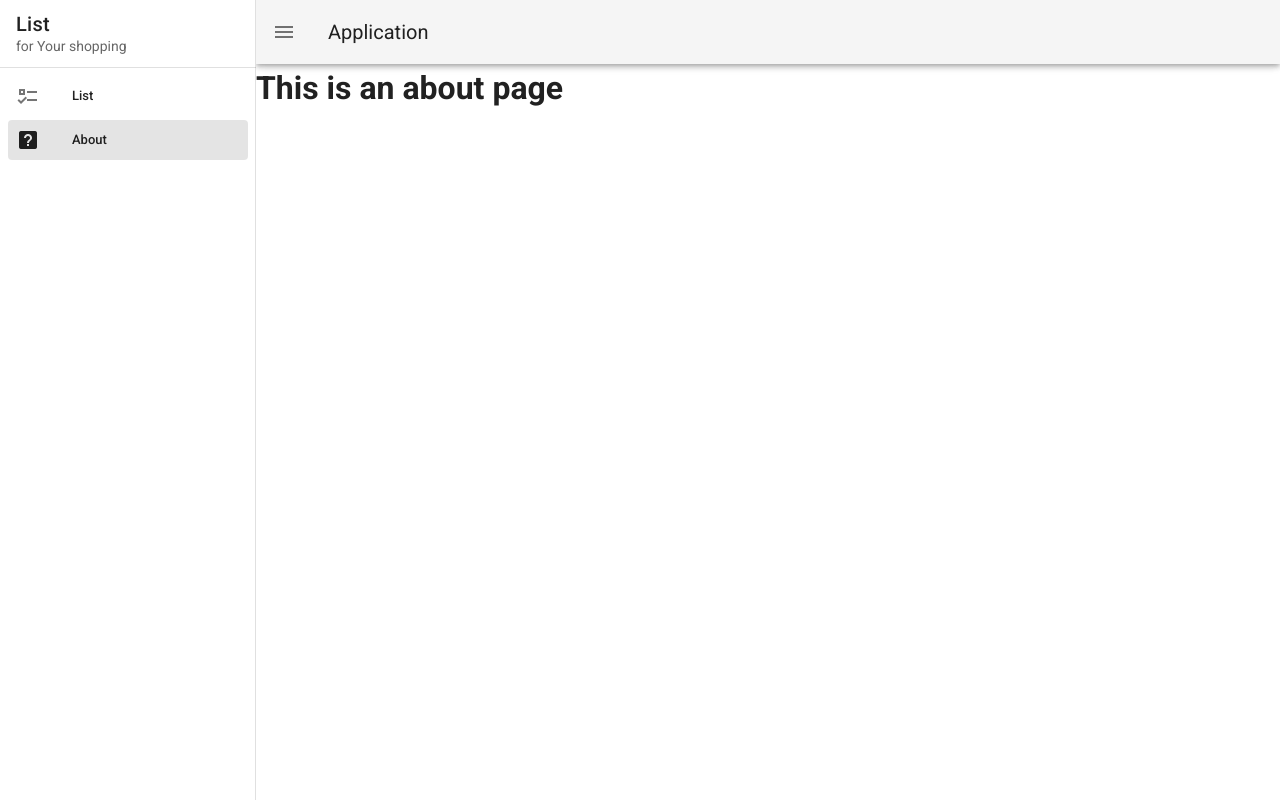
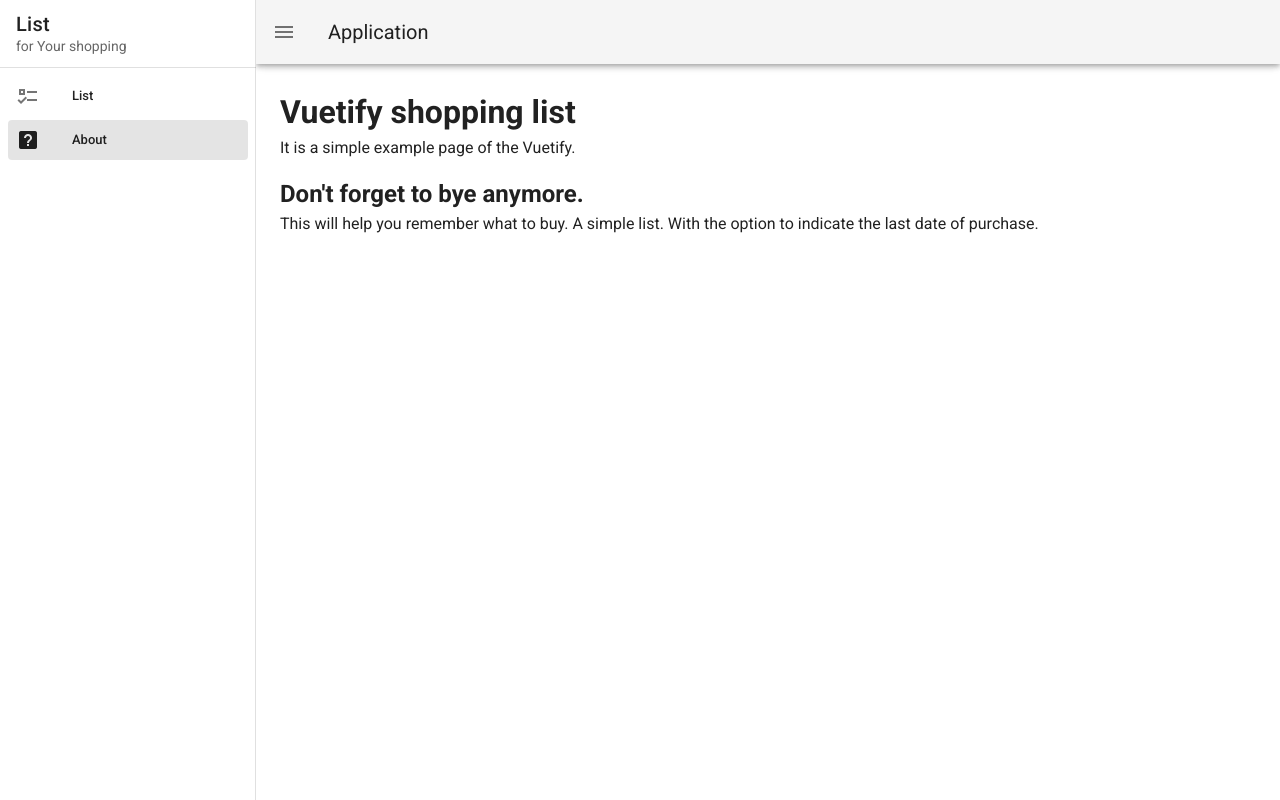
Before and after one commit to Laboratorynotices/shopping-list, a Vue app: page /about in a window 1280 px wide. Built offline with nearby package versions, Linux system fonts and the light colour scheme.

Commit message:
Страничка About

```diff
--- a/src/views/About.vue
+++ b/src/views/About.vue
@@ -1,5 +1,8 @@
 <template>
-  <div class="about">
-    <h1>This is an about page</h1>
+  <div class="about pa-6">
+    <h1>Vuetify shopping list</h1>
+    <p>It is a simple example page of the Vuetify.</p>
+    <h2>Don't forget to bye anymore.</h2>
+    <p>This will help you remember what to buy. A simple list. With the option to indicate the last date of purchase.</p>
   </div>
 </template>
```
